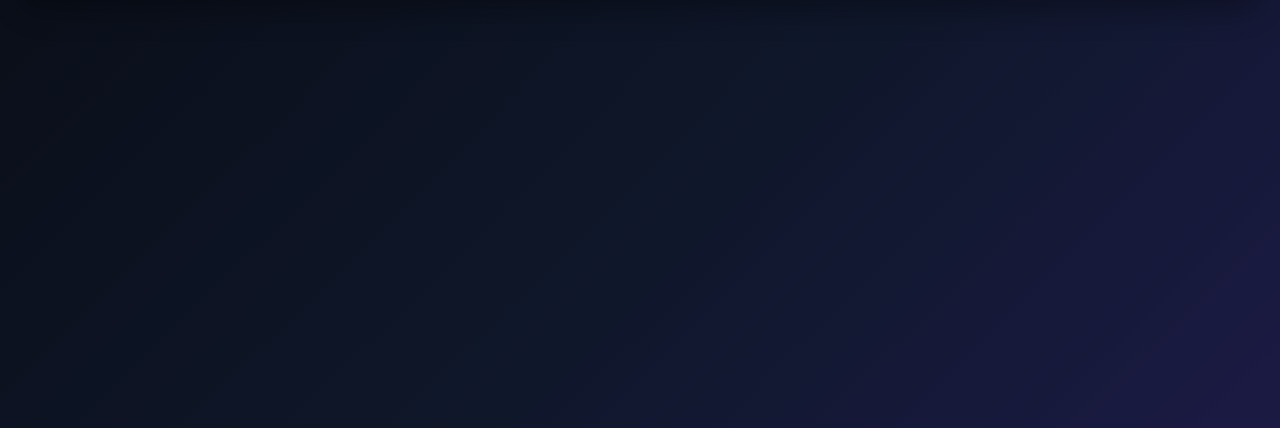
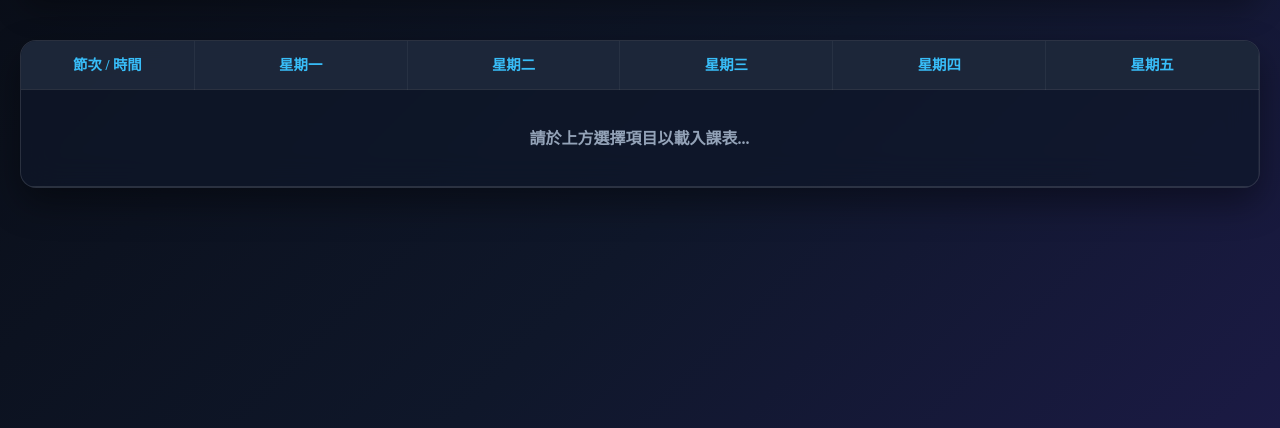
Before and after one commit to Albertyoung22/TcSChed, a Flask app: page /teacher in a window 1280 px wide. Shown: the part 160-588 px from the top of the page. Run offline with Flask 3, Linux system fonts and the light colour scheme.

Commit message:
update: sync templates/teacher_portal.html to latest version

```diff
--- a/templates/teacher_portal.html
+++ b/templates/teacher_portal.html
@@ -526,8 +526,24 @@
             </div>
         </div>
 
+        <!-- Timetable Grid Table Container -->
+        <div class="timetable-container" style="margin-top: 20px;">
+            <table class="timetable">
+                <thead>
+                    <tr>
+                        <th style="width: 140px;">節次 / 時間</th>
+                        <th>星期一</th>
+                        <th>星期二</th>
+                        <th>星期三</th>
+                        <th>星期四</th>
+                        <th>星期五</th>
+                    </tr>
+                </thead>
+                <tbody id="timetableBody">
+                    <tr><td colspan="6" style="padding: 40px; color: var(--text-secondary);">請於上方選擇項目以載入課表...</td></tr>
+                </tbody>
+            </table>
         </div>
-    </div>
 
     <!-- Dual View & Swap Assistant Modal -->
     <div id="dualViewModal" class="modal-overlay" style="display: none;">
```
